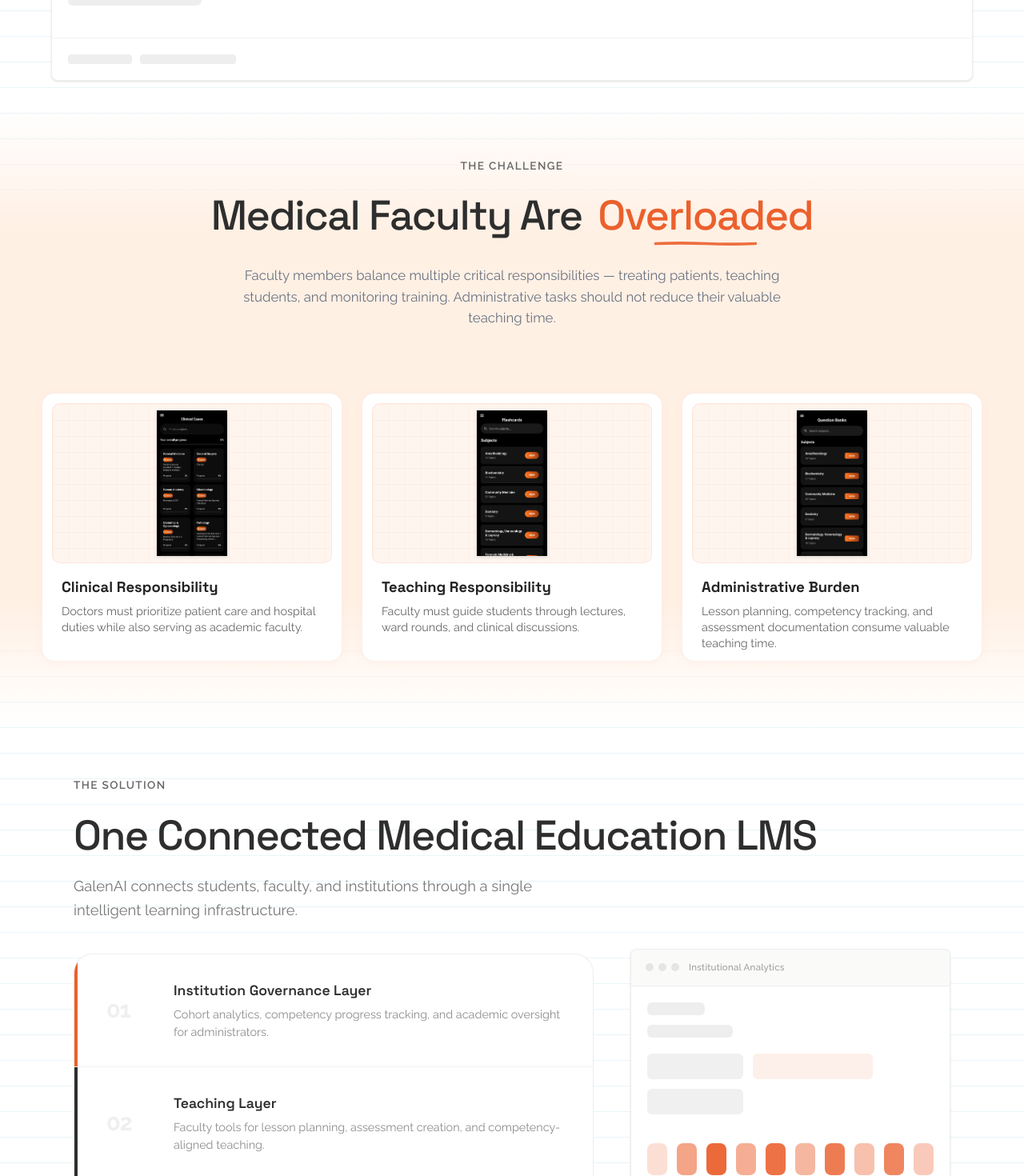
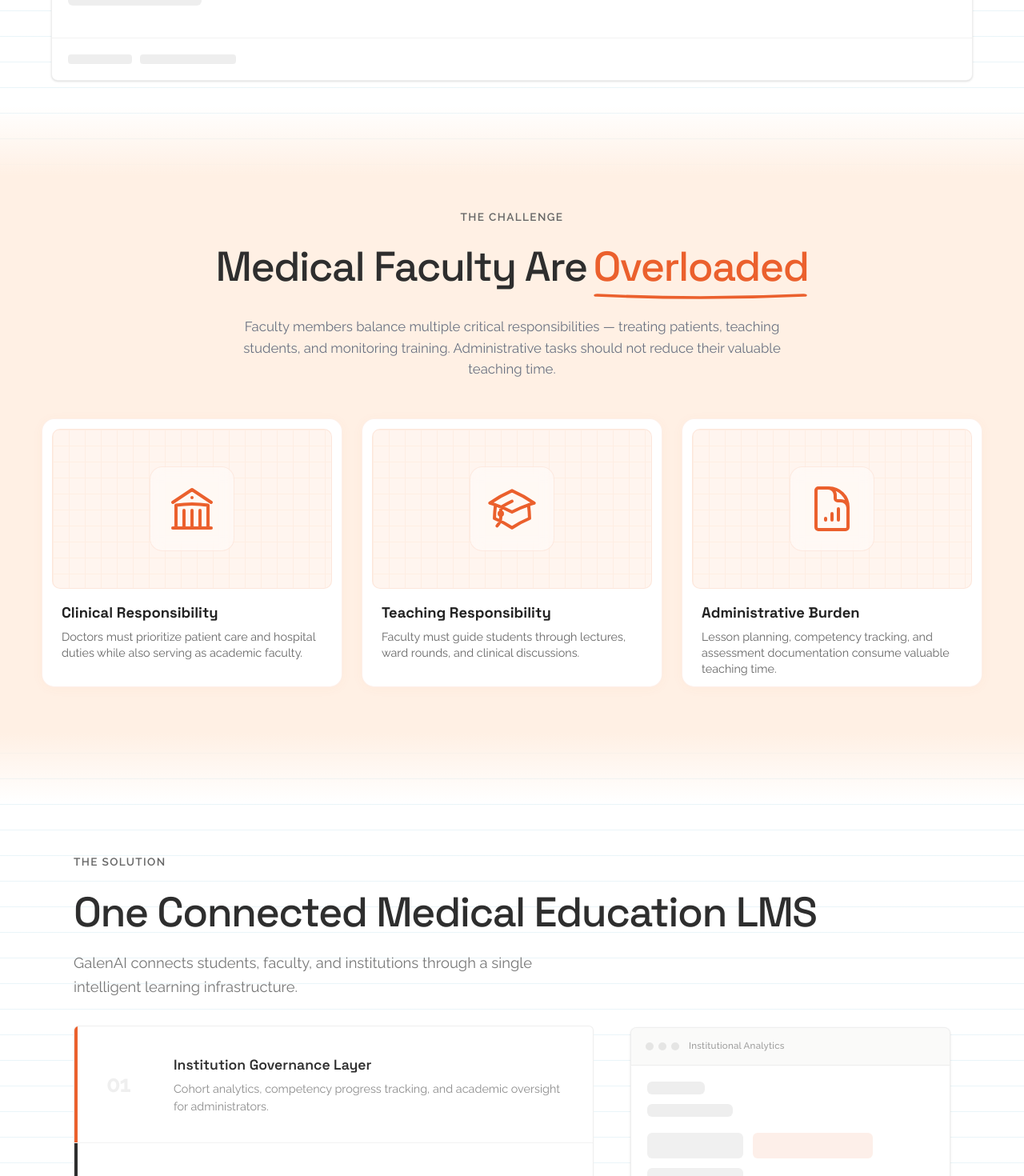
Before and after one commit to vcentric/galen-website, a Next.js app: page /institutions in a window 1280 px wide. Shown: the part 1330-2800 px from the top of the page at 80% size. Built offline with nearby package versions, Linux system fonts and the light colour scheme.

Commit message:
system modules

```diff
--- a/app/components/institutions/InstitutionsModules.tsx
+++ b/app/components/institutions/InstitutionsModules.tsx
@@ -1,95 +1,117 @@
+"use client";
+
 import React from 'react';
-import DashboardPlaceholder from './DashboardPlaceholder';
+import {
+    ChartBarIcon,
+    LightBulbIcon,
+    DocumentPlusIcon,
+    CalendarIcon,
+    SparklesIcon,
+    ArrowUpRightIcon
+} from '@heroicons/react/24/outline';
+import { PrimaryButton } from '../PrimaryButton';
 
 const modules = [
     {
-        title: 'Cohort Analytics Engine',
-        desc: 'Track competency progression across entire batches using real-time learning data generated from student learning activity.',
-        features: [
-            'Competency heatmaps',
-            'Subject performance analytics',
-            'Mastery trajectory tracking',
-            "Miller's pyramid filtering",
-        ],
-        label: 'Analytics Dashboard',
+        title: 'Cohort Analytics',
+        desc: 'Deep learning insights across student batches using real-time learning data generated from student activity. Validate progress and identify gaps automatically.',
+        icon: ChartBarIcon,
     },
     {
-        title: 'AI-Powered Lesson Planning',
-        desc: 'Faculty can align teaching sessions with competencies while receiving insights on cohort learning gaps and recommended teaching formats.',
-        features: [
-            'Competency-linked lesson planning',
-            'Teaching insight suggestions',
-            'Weak topic identification',
-            'Session-level analytics',
-        ],
-        label: 'Faculty Interface',
-        flip: true,
+        title: 'AI Lesson Planning',
+        desc: 'Align teaching sessions with competencies while receiving insights on curriculum gaps. Receive automated feedback on faculty session plans.',
+        icon: LightBulbIcon,
     },
     {
-        title: 'Faculty AI Content Engine',
-        desc: 'Faculty can upload lecture material and automatically generate assessments mapped to curriculum competencies.',
-        features: [
-            'MCQ generation',
-            'Clinical case generation',
-            'Short-answer question creation',
-            'Competency-mapped assessments',
-        ],
-        label: 'Assessment Generator',
+        title: 'Faculty Content Engine',
+        desc: 'Upload lecture material and automatically generate assessments mapped to your institutional competencies. High-fidelity results in seconds.',
+        icon: DocumentPlusIcon,
     },
     {
-        title: 'Academic Workflow Automation',
-        desc: 'Simplify academic coordination with scheduling tools, faculty assignment workflows, and institutional calendar management.',
-        features: [
-            'Academic calendar automation',
-            'Session scheduling',
-            'Faculty assignment',
-            'Department coordination',
-        ],
-        label: 'Calendar System',
-        flip: true,
+        title: 'Workflow Automation',
+        desc: 'Simplify institutional coordination with automated scheduling and task management. Connect faculty and administrators seamlessly.',
+        icon: CalendarIcon,
     },
     {
         title: 'Predictive Insights Engine',
-        desc: 'Identify competency risks early using longitudinal learning data and predictive intelligence.',
-        features: [
-            'Early competency alerts',
-            'Batch-level trend analysis',
-            'Subject-level learning insights',
-            'Performance forecasting',
-        ],
-        label: 'Alert Dashboard',
+        desc: 'Identify student at-risk status early using longitudinal data. Enable early intervention workflows to improve institutional outcomes.',
+        icon: SparklesIcon,
     },
 ];
 
-const InstitutionsModules = () => (
-    <section className="py-16 sm:py-24 bg-transparent" id="features">
-        <div className="max-w-[1160px] mx-auto px-5 sm:px-8">
-            <span className="text-[clamp(0.75rem,2vw,0.85rem)] text-[#666] font-semibold tracking-widest uppercase mb-[clamp(1rem,3vw,1.5rem)] block">
+const InstitutionsModules = () => {
+    return (
+        <section className="bg-[linear-gradient(to_bottom,#ffffff,#f7f8f8_20%,#f7f8f8_80%,#ffffff)] min-h-[100vh] flex flex-col justify-center py-12 sm:py-16 overflow-hidden border-t border-gray-100" id="modules">
+            <div className="max-w-[1160px] mx-auto px-5 sm:px-8 w-full">
+
+                {/* Header Area Matched with Solution Section */}
+                <div className="text-center lg:text-left mb-12 sm:mb-16">
+                    <span className="text-[clamp(0.75rem,2vw,0.85rem)] text-[#666] font-semibold tracking-widest uppercase mb-[clamp(1rem,3vw,1.25rem)] block">
                         SYSTEM MODULES
                     </span>
-            <h2 className="text-[clamp(1.9rem,5vw,3.25rem)] font-medium font-[var(--font-space-var)] text-dark tracking-[-0.03em] leading-[1.1] mb-[clamp(3rem,6vw,4rem)]">
-                Everything your institution needs
+                    <h2 className="text-[clamp(1.9rem,5vw,3.25rem)] font-medium font-[var(--font-space-var)] text-dark tracking-[-0.03em] leading-[1.1] mb-5 max-w-[850px] mx-auto lg:mx-0">
+                        Everything your institution needs, <br className="hidden md:block" /> works for you, no matter your role
                     </h2>
-            {modules.map(({ title, desc, features, label, flip }, index) => (
-                <div key={title} className={`grid grid-cols-1 lg:grid-cols-2 gap-10 lg:gap-16 items-center py-12 lg:py-16 ${index !== modules.length - 1 ? 'border-b border-[#2e2e2e]/[0.06]' : ''}`}>
-                    <div className={`${flip ? 'lg:order-2' : ''}`}>
-                        <h3 className="text-[1.75rem] font-medium tracking-[-0.025em] text-[#2e2e2e] mb-4">{title}</h3>
-                        <p className="text-[1rem] leading-[1.7] text-[#2e2e2e]/60 mb-7">{desc}</p>
-                        <ul className="flex flex-col gap-2.5 m-0 p-0 list-none">
-                            {features.map((f) => (
-                                <li key={f} className="text-[0.9rem] text-[#2e2e2e]/70 flex items-center gap-2.5">
-                                    <span className="text-[#eb602d] font-bold text-[0.85rem]">✓</span> {f}
-                                </li>
-                            ))}
-                        </ul>
                 </div>
-                    <div className={`flex justify-center flex-1 w-full ${flip ? 'lg:order-1' : ''}`}>
-                        <DashboardPlaceholder label={label} />
+
+                {/* Minimal Illustrative Row with In-between Separators */}
+                <div className="flex flex-col lg:flex-row items-stretch justify-between gap-10 lg:gap-0">
+                    {modules.map((m, i) => (
+                        <React.Fragment key={m.title}>
+                            <div className="flex-1 flex flex-col items-center text-center group px-4 lg:px-6">
+                                {/* Illustrative Icon Block */}
+                                <div className="relative mb-6 w-16 h-16 flex items-center justify-center">
+                                    <div className="absolute inset-0 rounded-full bg-[#eb602d] opacity-5 blur-xl group-hover:opacity-15 transition-opacity duration-500" />
+                                    <div className="relative w-14 h-14 rounded-xl flex items-center justify-center border border-[#eb602d]/10 bg-[#eb602d]/[0.02] group-hover:scale-110 transition-transform duration-500">
+                                        <m.icon className="w-7 h-7 text-[#eb602d] stroke-[1.5]" />
                                     </div>
                                 </div>
+
+                                {/* Title */}
+                                <h3 className="text-[17px] font-bold text-[#3a2c27] mb-4 tracking-tight">
+                                    {m.title}
+                                </h3>
+
+                                {/* Description */}
+                                <p className="text-[13px] leading-[1.6] text-[#3a2c27]/50 font-medium max-w-[280px] lg:max-w-[185px]">
+                                    {m.desc}
+                                </p>
+                            </div>
+
+                            {/* Mobile Horizontal Separator: Line -> Dot -> Line */}
+                            {i < modules.length - 1 && (
+                                <div className="flex lg:hidden items-center justify-center w-full px-10 my-2">
+                                    <div className="h-[1px] flex-1 bg-[#eb602d]/20" />
+                                    <div className="mx-4 w-1.5 h-1.5 rounded-full bg-[#eb602d] shadow-[0_0_8px_rgba(235,96,45,0.3)] shrink-0" />
+                                    <div className="h-[1px] flex-1 bg-[#eb602d]/20" />
+                                </div>
+                            )}
+
+                            {/* Vertical Separator: Line -> Dot -> Line */}
+                            {i < modules.length - 1 && (
+                                <div className="hidden lg:flex flex-col items-center justify-center px-4 w-px">
+                                    <div className="h-32 w-[1px] bg-[#eb602d]/20" />
+                                    <div className="my-4 w-1.5 h-1.5 rounded-full bg-[#eb602d] shadow-[0_0_8px_rgba(235,96,45,0.3)] shrink-0" />
+                                    <div className="h-32 w-[1px] bg-[#eb602d]/20" />
+                                </div>
+                            )}
+                        </React.Fragment>
                     ))}
+                </div>
+
+                {/* Bottom CTA Area - Centered and Compact */}
+                <div className="mt-8 sm:mt-12 text-center">
+                    <PrimaryButton
+                        href="#contact"
+                        text="Request Institutional Demo"
+                        icon={ArrowUpRightIcon}
+                        className="!min-w-0 !w-fit mx-auto !px-10"
+                    />
+                </div>
+
             </div>
         </section>
     );
+};
 
 export default InstitutionsModules;
--- a/app/components/institutions/InstitutionsPlatform.tsx
+++ b/app/components/institutions/InstitutionsPlatform.tsx
@@ -37,11 +37,11 @@
             </p>
 
             <div className="flex flex-col lg:flex-row items-center justify-between gap-12 lg:gap-8 w-full">
-                <div className="flex flex-col w-full lg:w-[60%] rounded-[24px] overflow-hidden border border-[#2e2e2e]/[0.08] bg-white max-w-[650px] shrink-0">
+                <div className="flex flex-col w-full lg:w-[60%] rounded-md overflow-hidden border border-[#2e2e2e]/[0.08] bg-white max-w-[650px] shrink-0">
                     {platformLayers.map(({ layer, title, desc, color }, index) => (
                         <div
                             key={layer}
-                            className={`group flex items-center gap-8 py-8 px-10 relative overflow-hidden transition-colors ${index !== platformLayers.length - 1 ? 'border-b border-[#2e2e2e]/[0.06]' : ''}`}
+                            className={`group flex items-center gap-8 py-8.75 px-10 relative overflow-hidden transition-colors ${index !== platformLayers.length - 1 ? 'border-b border-[#2e2e2e]/[0.06]' : ''}`}
                         >
                             <div
                                 className="absolute inset-0 z-0 origin-left scale-x-0 group-hover:scale-x-100 transition-transform duration-500 ease-out"
--- a/app/components/institutions/InstitutionsProblem.tsx
+++ b/app/components/institutions/InstitutionsProblem.tsx
@@ -1,20 +1,25 @@
 "use client";
 
 import React, { useEffect, useRef } from 'react';
+import {
+    BuildingLibraryIcon,
+    AcademicCapIcon,
+    DocumentChartBarIcon
+} from '@heroicons/react/24/outline';
 
 const challengeCards = [
     {
-        image: '/clinicalcases.png',
+        icon: BuildingLibraryIcon,
         title: 'Clinical Responsibility',
         desc: 'Doctors must prioritize patient care and hospital duties while also serving as academic faculty.',
     },
     {
-        image: '/Flashcards.png',
+        icon: AcademicCapIcon,
         title: 'Teaching Responsibility',
         desc: 'Faculty must guide students through lectures, ward rounds, and clinical discussions.',
     },
     {
-        image: '/qbanks.png',
+        icon: DocumentChartBarIcon,
         title: 'Administrative Burden',
         desc: 'Lesson planning, competency tracking, and assessment documentation consume valuable teaching time.',
     },
@@ -47,17 +52,35 @@
     }, []);
 
     return (
-        <section className="relative pt-12 pb-24 sm:pt-16 sm:pb-32 bg-[linear-gradient(to_bottom,transparent,#fff0e4_20%,#fff0e4_80%,transparent)] overflow-hidden">
+        <section className="relative pt-24 pb-36 sm:pt-32 sm:pb-48 bg-[linear-gradient(to_bottom,transparent,#fff0e4_10%,#fff0e4_90%,transparent)] overflow-hidden">
             <div className="relative z-10 max-w-[1240px] mx-auto px-5 sm:px-8">
 
                 {/* Header Area */}
-                <div className="flex flex-col items-center text-center mb-6 sm:mb-8">
+                <div className="flex flex-col items-center text-center">
                     <span className="text-[clamp(0.75rem,2vw,0.85rem)] text-[#666] font-semibold tracking-widest uppercase mb-[clamp(1rem,3vw,1.5rem)] block text-center">
                         THE CHALLENGE
                     </span>
 
                     <h2 className="text-[clamp(1.9rem,5vw,3.25rem)] font-medium font-[var(--font-space-var)] text-dark tracking-[-0.03em] leading-[1.1] mb-[clamp(1.5rem,6vw,1rem)] max-w-[800px] text-center">
-                        Medical Faculty Are <span className="text-[#eb602d] relative inline-block metrics-title pb-2 ml-2">Overloaded</span>
+                        Medical Faculty Are
+                        <span
+                            className="text-[#eb602d] relative inline-block ml-2 pb-2"
+                        >
+                            Overloaded
+                            <svg
+                                viewBox="0 0 100 10"
+                                className="absolute left-0 bottom-[-4px] w-full h-[12px] pointer-events-none"
+                                preserveAspectRatio="none"
+                            >
+                                <path
+                                    d="M2 5 Q 50 10 98 5"
+                                    stroke="currentColor"
+                                    strokeWidth="3"
+                                    fill="none"
+                                    strokeLinecap="round"
+                                />
+                            </svg>
+                        </span>
                     </h2>
 
                     <p className="text-[0.95rem] sm:text-[1.05rem] leading-[1.6] text-gray-500 max-w-[700px] m-0">
@@ -75,11 +98,13 @@
                                 cardRefs.current[i] = el;
                             }}
                         >
-                            {/* Image Container Top */}
+                            {/* Icon Container Top */}
                             <div className="relative w-full h-[180px] sm:h-[200px] rounded-[10px] bg-[#fff5ef] border border-orange/10 flex items-center justify-center overflow-hidden mb-4 group">
                                 {/* Grid Pattern */}
                                 <div className="absolute inset-0 opacity-[0.25]" style={{ backgroundImage: "linear-gradient(#fcdabe 1px, transparent 1px), linear-gradient(90deg, #fcdabe 1px, transparent 1px)", backgroundSize: "20px 20px" }}></div>
-                                <img src={card.image} alt={card.title} className="relative z-10 w-[92%] h-[92%] object-contain drop-shadow-sm group-hover:scale-[1.02] transition-transform duration-500" />
+                                <div className="relative z-10 p-5 rounded-2xl bg-white/40 backdrop-blur-sm border border-orange/10 group-hover:scale-110 transition-transform duration-500">
+                                    <card.icon className="w-12 h-12 sm:w-16 sm:h-16 text-[#eb602d] stroke-[1.5]" />
+                                </div>
                             </div>
 
                             {/* Text Bottom */}
--- a/app/institutions/page.tsx
+++ b/app/institutions/page.tsx
@@ -9,7 +9,6 @@
 import InstitutionsDataFlow from '../components/institutions/InstitutionsDataFlow';
 import InstitutionsBenefits from '../components/institutions/InstitutionsBenefits';
 import InstitutionsDeployment from '../components/institutions/InstitutionsDeployment';
-import InstitutionsCTA from '../components/institutions/InstitutionsCTA';
 
 const InstitutionsPage = () => (
     <>
@@ -21,7 +20,7 @@
             <InstitutionsDataFlow />
             <InstitutionsBenefits />
             <InstitutionsDeployment />
-            <InstitutionsCTA />
+
         </main>
     </>
 );
```
Also changed, not shown: app/components/Navbar.tsx (+6 -4 lines), app/components/institutions/InstitutionsCTA.tsx (deleted, +0 -24 lines). Lines whose indentation alone changed are shown as unchanged.
